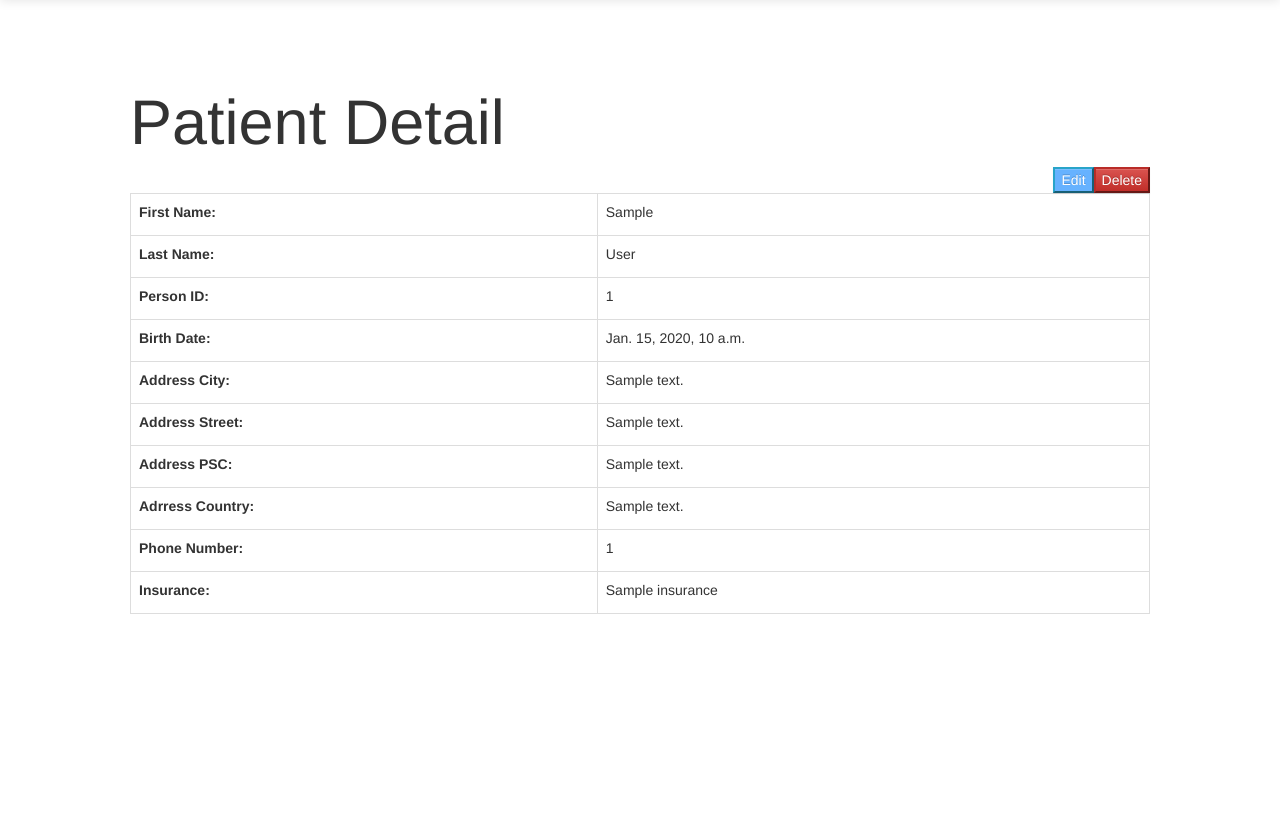
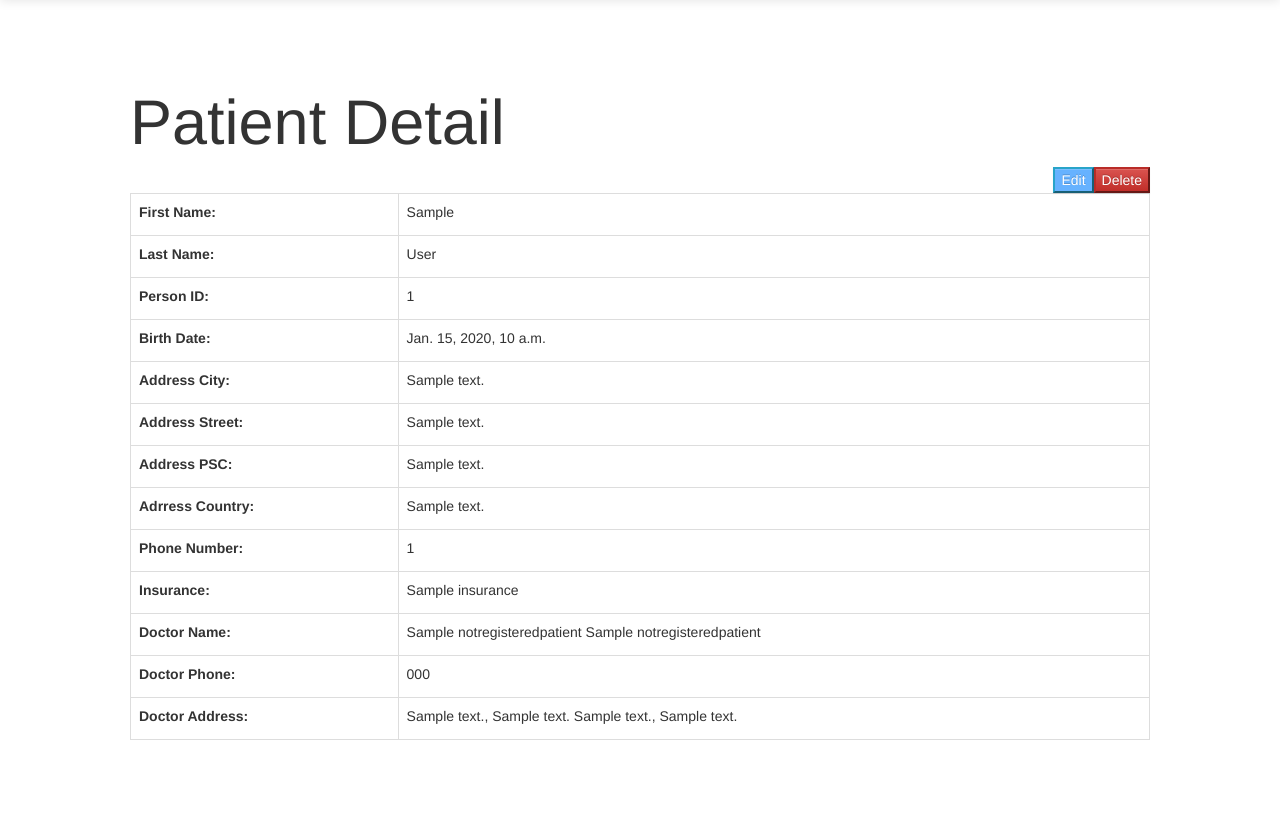
Before and after one commit to JanKoci/IIS-project, a Django app: template IIS_project/patients/templates/patients/patient.html in a window 1280 px wide. Shown: the part 52-890 px from the top of the page. Before the commit the page ends 666 px from the top, so only its background shows below. Run offline with Django 3.2, Linux system fonts and the light colour scheme; the template is opened without the code that fills it: most values are stand-ins (such as "Sample title", 1, 10 or a date in 2020); some libraries are stand-ins or nearby versions.

Commit message:
changed structure of patients

```diff
--- a/IIS_project/patients/models.py
+++ b/IIS_project/patients/models.py
@@ -30,14 +30,12 @@ class Patient(models.Model):
 
 
 
-class RegisteredPatient(models.Model):
-    person_id = models.ForeignKey('Patient', on_delete=models.CASCADE)
+class RegisteredPatient(Patient):
     registration_date = models.DateField()
 
 
-class NotRegisteredPatient(models.Model):
+class NotRegisteredPatient(Patient):
     global phone_regex
-    person_id = models.ForeignKey('Patient', on_delete=models.CASCADE)
     doctor_first_name = models.CharField(max_length=25)
     doctor_last_name = models.CharField(max_length=25)
     doctor_phone = models.CharField(validators=[phone_regex], max_length=17)
--- a/IIS_project/patients/templates/patients/patient.html
+++ b/IIS_project/patients/templates/patients/patient.html
@@ -51,6 +51,31 @@
                 <td> <label>Insurance:</label></td>
                 <td>{{patient.insurance}}</td>
             </tr>
+            {% if patient.notregisteredpatient %}
+                <tr>
+                    <td> <label>Doctor Name:</label></td>
+                    <td>{{patient.notregisteredpatient.doctor_first_name}}
+                        {{patient.notregisteredpatient.doctor_last_name}}</td>
+                </tr>
+                <tr>
+                    <td> <label>Doctor Phone:</label></td>
+                    <td>{{patient.notregisteredpatient.doctor_phone}}</td>
+                </tr>
+                <tr>
+                    <td> <label>Doctor Address:</label></td>
+                    <td>{{patient.notregisteredpatient.doctor_address_city}},
+                        {{patient.notregisteredpatient.doctor_address_street}}
+                        {{patient.notregisteredpatient.doctor_address_psc}},
+                        {{patient.notregisteredpatient.doctor_address_country}}</td>
+                </tr>
+            {% else %}
+            <tr>
+                <td> <label>Registration Date:</label></td>
+                <td>{{patient.registeredpatient.registration_date}}</td>
+            </tr>
+            {% endif %}
+
+
         </table>
     </div>
 
--- a/IIS_project/patients/urls.py
+++ b/IIS_project/patients/urls.py
@@ -7,5 +7,6 @@ urlpatterns = [
     path('', views.PatientList.as_view(), name='patient_list'),
     path('<int:pk>/', views.PatientDetailView.as_view(), name='patient_detail'),
     path('update/<int:pk>/', views.PatientUpdateView.as_view(), name='patient_update'),
-    path('create/', views.PatientCreateView.as_view(), name='patient_create'),
+    path('nrcreate/', views.NotRegisteredPatientCreateView.as_view(), name='notreg_patient_create'),
+    path('create/', views.RegisteredPatientCreateView.as_view(), name='reg_patient_create'),
 ]
```
Also changed, not shown: IIS_project/patients/templates/patients/patient_list.html (+8 -2 lines), IIS_project/patients/views.py (+13 -3 lines), IIS_project/db.sqlite3, IIS_project/patients/migrations/0004_auto_20181106_1816.py (added).
